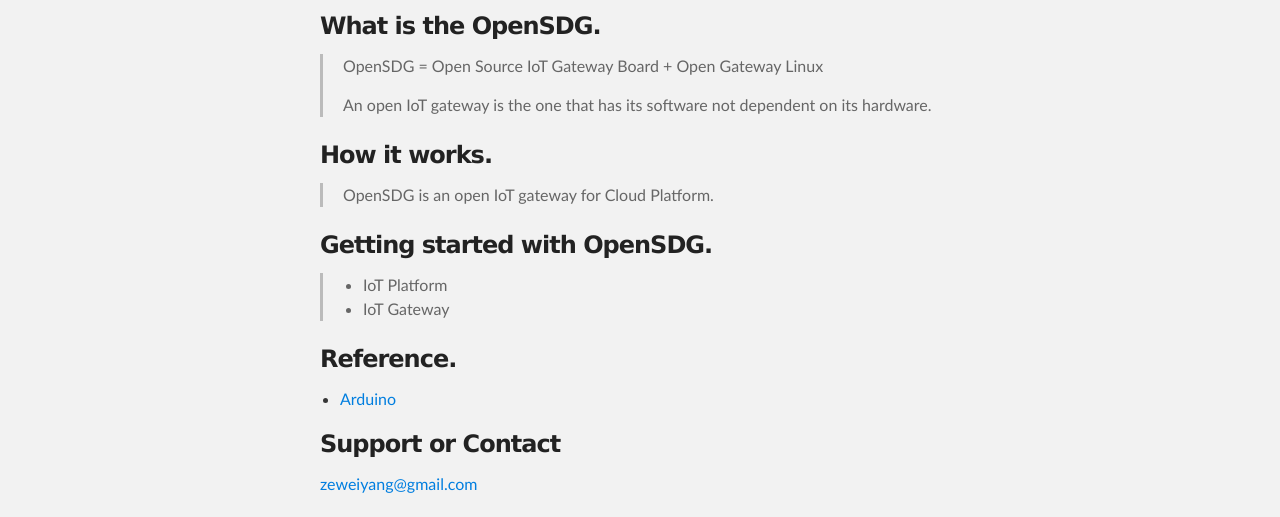
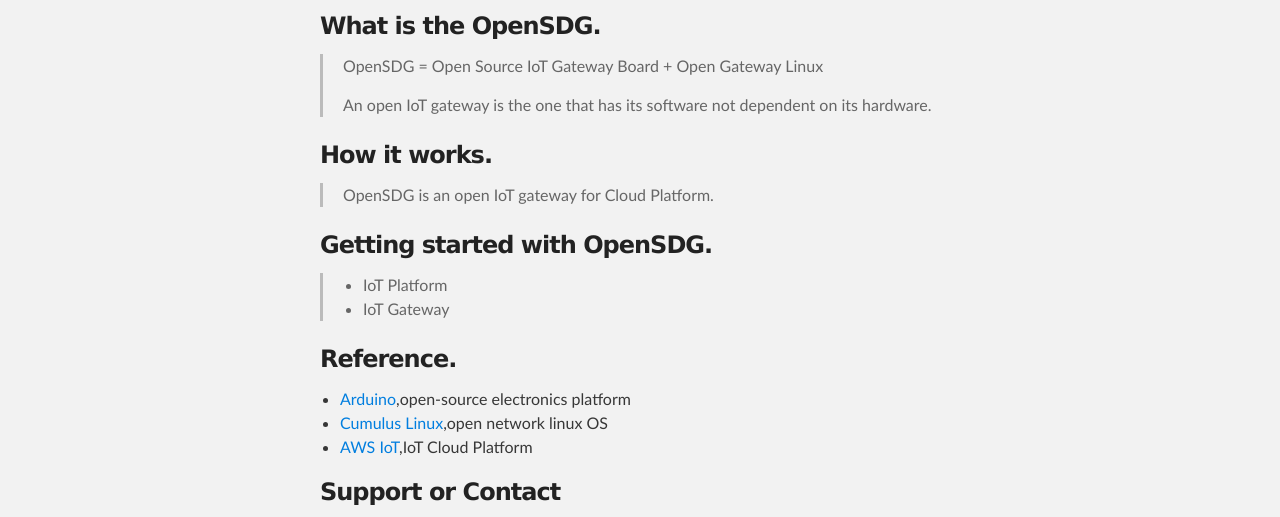
Before and after one commit to opensdg/iot, a plain HTML site: page index.html in a window 1280 px wide. Shown: the part 252-769 px from the top of the page. Drawn offline with Linux system fonts and the light colour scheme.

```diff
--- a/index.html
+++ b/index.html
@@ -61,8 +61,9 @@
 <a id="reference" class="anchor" href="#reference" aria-hidden="true"><span aria-hidden="true" class="octicon octicon-link"></span></a>Reference.</h3>
 
 <ul>
-<li>  <a href="https://www.arduino.cc/" title="Title">Arduino</a>
-</li>
+<li>  <a href="https://www.arduino.cc/" title="Title">Arduino</a>,open-source electronics platform</li>
+<li>  <a href="https://cumulusnetworks.com/cumulus-linux/overview/#overview" title="Title">Cumulus Linux</a>,open network linux OS</li>
+<li>  <a href="https://aws.amazon.com/iot/?nc1=h_ls" title="Title">AWS IoT</a>,IoT Cloud Platform</li>
 </ul>
 
 <h3>
--- a/params.json
+++ b/params.json
@@ -1,6 +1,6 @@
 {
   "name": "OpenSDG",
   "tagline": "Open Source IoT Gateway for Cloud Platform",
-  "body": "### What is the OpenSDG.\r\n> OpenSDG = Open Source IoT Gateway Board + Open Gateway Linux\r\n> \r\n> An open IoT gateway is the one that has its software not dependent on its hardware.\r\n\r\n### How it works.\r\n>  OpenSDG is an open IoT gateway for Cloud Platform.\r\n\r\n### Getting started with OpenSDG.\r\n>  \r\n*   IoT Platform\r\n*   IoT Gateway\r\n\r\n### Reference.\r\n*   [Arduino](https://www.arduino.cc/ \"Title\")\r\n\r\n### Support or Contact\r\nzeweiyang@gmail.com\r\n",
+  "body": "### What is the OpenSDG.\r\n> OpenSDG = Open Source IoT Gateway Board + Open Gateway Linux\r\n> \r\n> An open IoT gateway is the one that has its software not dependent on its hardware.\r\n\r\n### How it works.\r\n>  OpenSDG is an open IoT gateway for Cloud Platform.\r\n\r\n### Getting started with OpenSDG.\r\n>  \r\n*   IoT Platform\r\n*   IoT Gateway\r\n\r\n### Reference.\r\n*   [Arduino](https://www.arduino.cc/ \"Title\"),open-source electronics platform\r\n*   [Cumulus Linux](https://cumulusnetworks.com/cumulus-linux/overview/#overview \"Title\"),open network linux OS\r\n*   [AWS IoT](https://aws.amazon.com/iot/?nc1=h_ls \"Title\"),IoT Cloud Platform\r\n\r\n### Support or Contact\r\nzeweiyang@gmail.com\r\n",
   "note": "Don't delete this file! It's used internally to help with page regeneration."
 }
```
